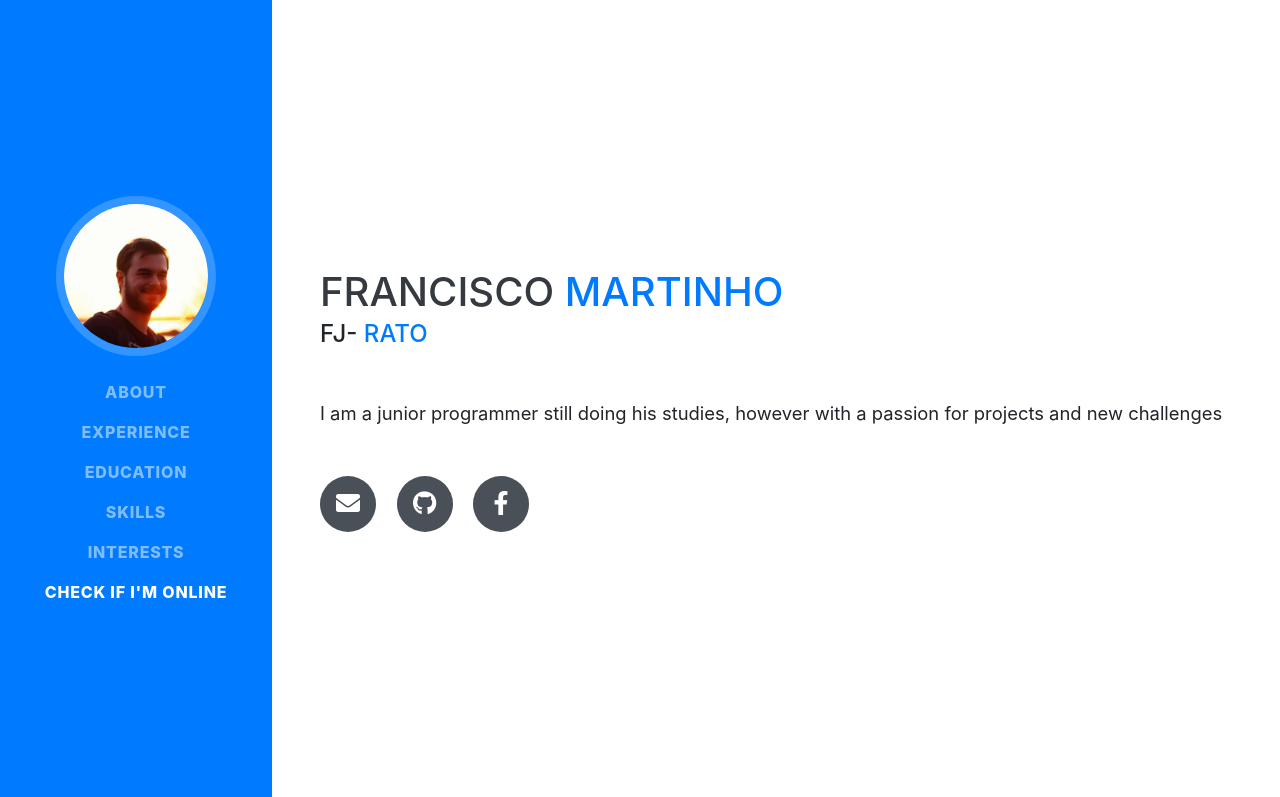
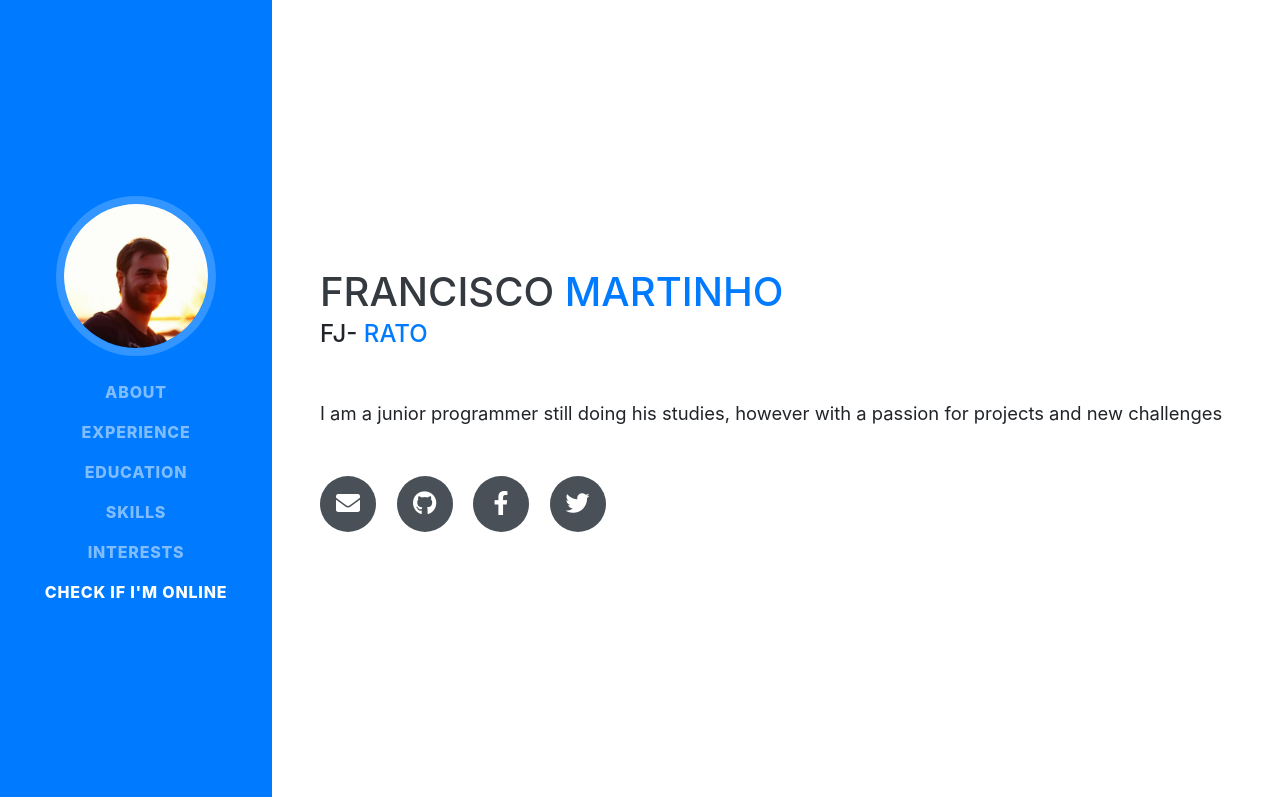
Before and after one commit to FJ-RATO/FJ-RATO.github.io, a website with bundled scripts: page index.html in a window 1280 px wide. Shown: the top 797 px of the page. Built offline with nearby package versions, Linux system fonts and the light colour scheme; a web font is replaced by a local one.

Commit message:
correct .MD added twitter acount on html

```diff
--- a/index.html
+++ b/index.html
@@ -79,6 +79,9 @@
           </a>
           <a href="https://www.facebook.com/francisco.martinho.98?ref=bookmarks">
             <i class="fab fa-facebook-f"></i>
+          </a>
+          <a href="https://twitter.com/FJ_RATO98">
+            <i class="fab fa-twitter"></i>
           </a>
         </div>
       </div>
```
Also changed, not shown: README.md.
